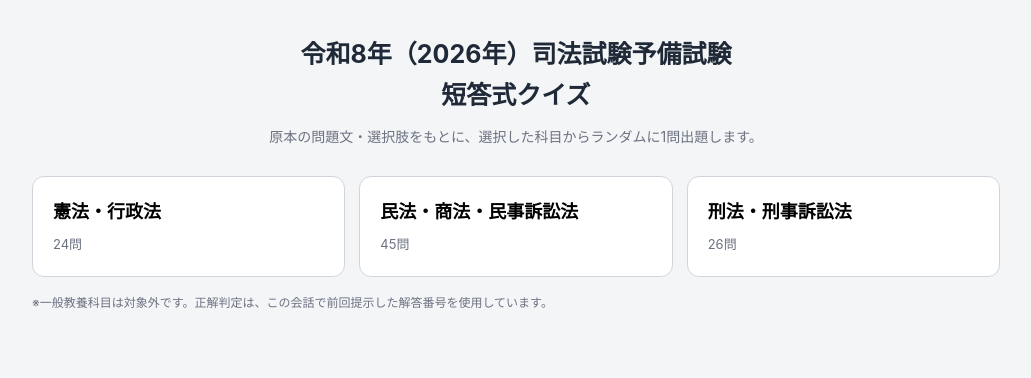
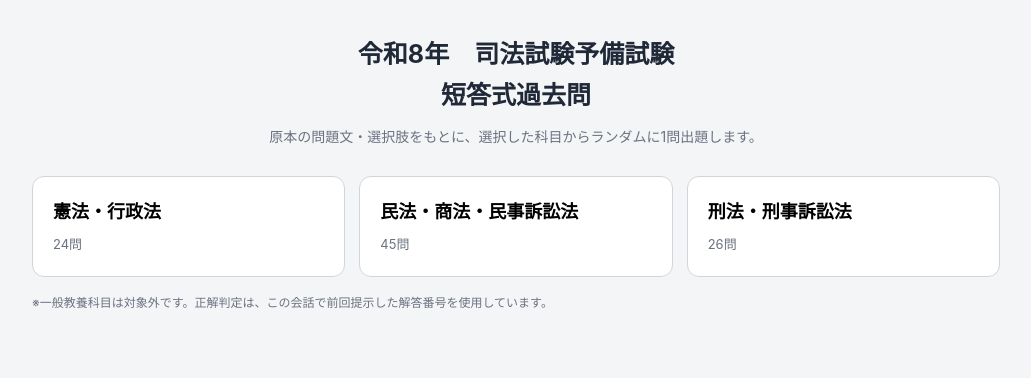
Before and after one commit to shunsuketorii/BarExam, a plain HTML site: page index.html in a window 1280 px wide. Shown: the whole page, without its empty margins (124-1155 px from the left). Drawn offline with Linux system fonts and the light colour scheme.

Commit message:
Update index.html

```diff
--- a/index.html
+++ b/index.html
@@ -12,7 +12,7 @@
 @media(max-width:700px){.subjects{grid-template-columns:1fr}.container{padding:14px 10px 40px}.card{padding:15px}.qbody{font-size:14px}.qtitle{font-size:17px}}
 </style></head>
 <body><div class="container">
-<div id="home" class="screen active"><div class="title"><h1>令和8年（2026年）司法試験予備試験<br>短答式クイズ</h1><p>原本の問題文・選択肢をもとに、選択した科目からランダムに1問出題します。</p></div>
+<div id="home" class="screen active"><div class="title"><h1>令和8年　司法試験予備試験<br>短答式過去問</h1><p>原本の問題文・選択肢をもとに、選択した科目からランダムに1問出題します。</p></div>
 <div class="subjects" id="subjects"></div><p class="note">※一般教養科目は対象外です。正解判定は、この会話で前回提示した解答番号を使用しています。</p></div>
 <div id="quiz" class="screen"><div class="quizhead"><button class="back" onclick="goHome()">← 科目選択</button><div class="meta" id="meta"></div></div><div class="card"><div class="qtitle" id="qtitle"></div><div class="qbody" id="qbody"></div><div id="answerArea"></div><div id="feedback" class="feedback"></div><div class="actions"><div class="score" id="score"></div><button class="next" id="submitBtn" onclick="submitAnswer()">解答する</button></div></div></div>
 <div id="result" class="screen"><div class="result"><h2>結果</h2><div class="big" id="resultScore"></div><p id="resultText"></p><button class="next" onclick="goHome()">科目選択に戻る</button></div></div>
```
